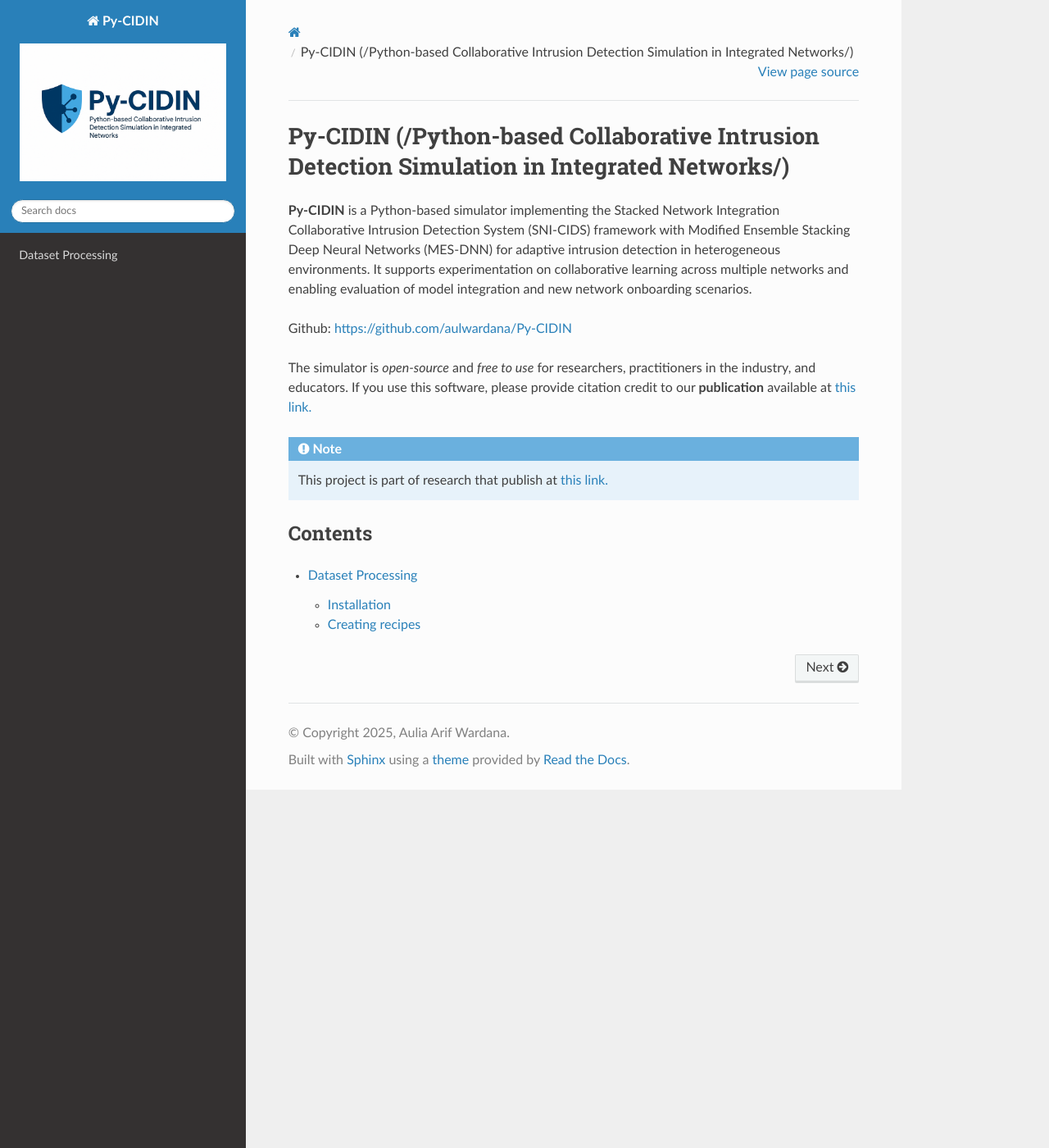
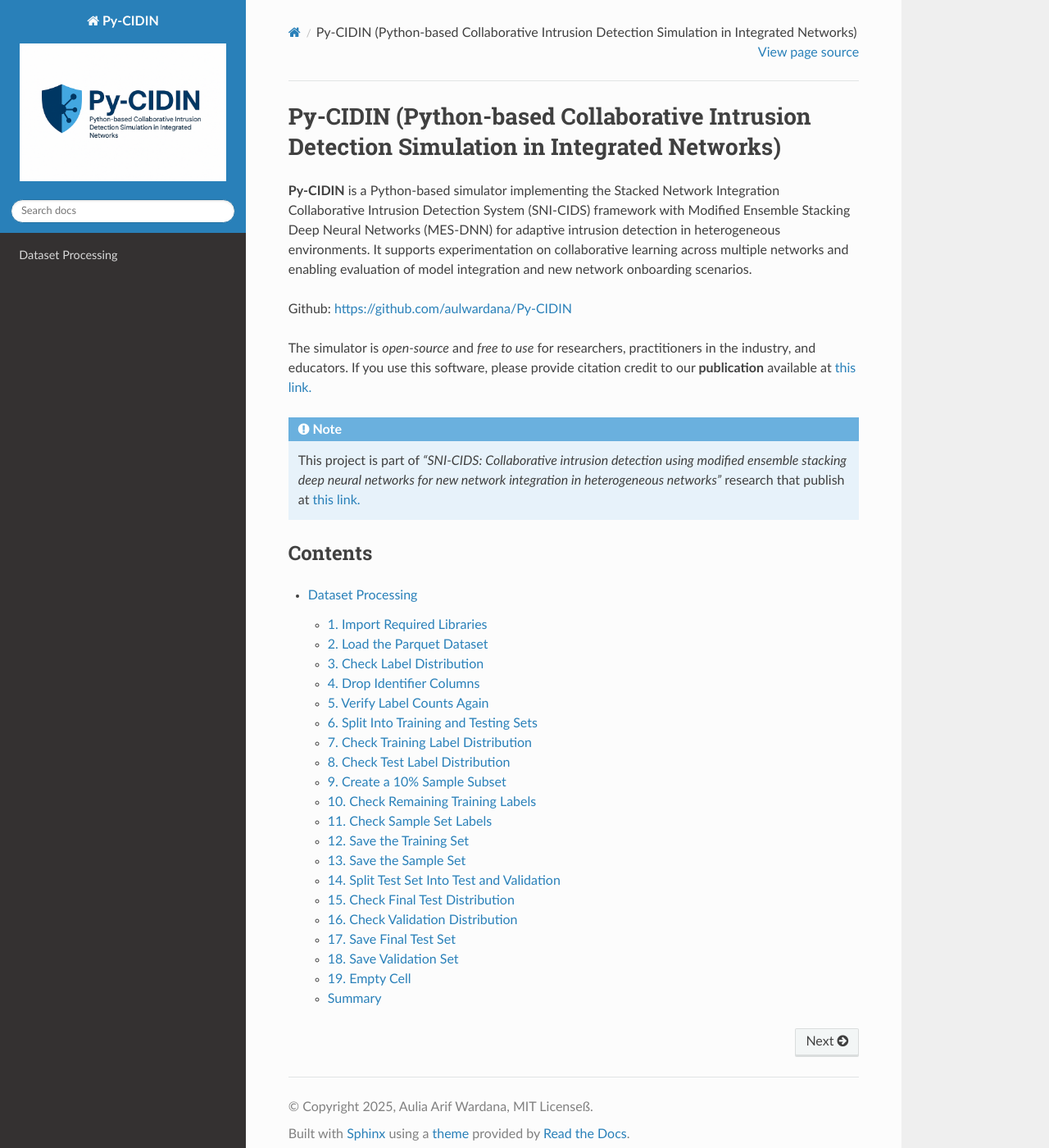
Before and after one commit to aulwardana/py-cidin-doc, a Sphinx documentation site: the page built from docs/source/index.rst, in a window 1280 px wide and 1400 px high. Shown: the whole window at 82% size. Built offline with Sphinx 7.4.7 and the Read the Docs theme 3.1.0, drawn with Linux system fonts in a browser that asks for light colours.

Commit message:
add final for main and some info of dataset page

```diff
--- a/docs/source/conf.py
+++ b/docs/source/conf.py
@@ -3,7 +3,7 @@
 # -- Project information
 
 project = 'Py-CIDIN'
-copyright = '2025, Aulia Arif Wardana'
+copyright = '2025, Aulia Arif Wardana, MIT Licenseß'
 author = 'Aulia Arif Wardana'
 
 release = '0.1'
--- a/docs/source/dataset.rst
+++ b/docs/source/dataset.rst
@@ -1,33 +1,249 @@
 Dataset Processing
 =====
 
-.. _installation:
+This document explains, line by line, the entire data preparation workflow for all other NF datasets.
 
-Installation
-------------
+- NF-UNSW-NB15-v2
+- NF-UQ-NIDS-v2
+- NF-ToN-IoT-v2
+- NF-CSE-CIC-IDS2018-v2
+- NF-BoT-IoT-v2
 
-To use Lumache, first install it using pip:
+Only the input file changes.
 
-.. code-block:: console
+---
 
-   (.venv) $ pip install lumache
+1. Import Required Libraries
+----------------------------
 
-Creating recipes
-----------------
+.. code-block:: python
 
-To retrieve a list of random ingredients,
-you can use the ``lumache.get_random_ingredients()`` function:
+   import pandas as pd
+   import numpy as np
+   from sklearn.model_selection import train_test_split
 
-.. autofunction:: lumache.get_random_ingredients
+- ``pandas`` handles loading and manipulating NF dataset files.
+- ``numpy`` provides numerical utilities.
+- ``train_test_split`` is used to create dataset splits.
 
-The ``kind`` parameter should be either ``"meat"``, ``"fish"``,
-or ``"veggies"``. Otherwise, :py:func:`lumache.get_random_ingredients`
-will raise an exception.
+---
 
-.. autoexception:: lumache.InvalidKindError
+2. Load the Parquet Dataset
+---------------------------
 
-For example:
+.. code-block:: python
 
->>> import lumache
->>> lumache.get_random_ingredients()
-['shells', 'gorgonzola', 'parsley']
+   df = pd.read_parquet(
+       '/path/to/NF-UNSW-NB15-V2.parquet',
+       engine='pyarrow'
+   )
+
+   df.info()
+
+- Loads the dataset using the efficient PyArrow engine.
+- ``df.info()`` prints row count, columns, datatypes, and memory usage.
+
+Replace the filename with the correct dataset for other NF variants.
+
+---
+
+3. Check Label Distribution
+---------------------------
+
+.. code-block:: python
+
+   df['Label'].value_counts()
+
+- Shows how many benign and attack samples exist.
+- Confirms dataset balance and that the label column is intact.
+
+---
+
+4. Drop Identifier Columns
+--------------------------
+
+.. code-block:: python
+
+   df = df.drop(df.columns[[0, 1, 42]], axis=1)
+
+- Removes non-feature or metadata columns that are not used in modeling.
+- These typically include index values, timestamps, or flow identifiers.
+
+---
+
+5. Verify Label Counts Again
+----------------------------
+
+.. code-block:: python
+
+   df['Label'].value_counts()
+
+- Ensures labels were not altered by the column removal process.
+
+---
+
+6. Split Into Training and Testing Sets
+---------------------------------------
+
+.. code-block:: python
+
+   train, test = train_test_split(df, test_size=0.3, random_state=100)
+
+- Splits dataset into:
+  - 70% training
+  - 30% testing
+- ``random_state`` ensures reproducibility.
+
+This structure is used for all NF datasets.
+
+---
+
+7. Check Training Label Distribution
+------------------------------------
+
+.. code-block:: python
+
+   train['Label'].value_counts()
+
+- Confirms class balance in the training subset.
+
+---
+
+8. Check Test Label Distribution
+--------------------------------
+
+.. code-block:: python
+
+   test['Label'].value_counts()
+
+- Ensures test set is representative.
+
+---
+
+9. Create a 10% Sample Subset
+-----------------------------
+
+.. code-block:: python
+
+   train, sample = train_test_split(train, test_size=0.1, random_state=100)
+
+- Generates a smaller dataset useful for fast prototyping or resource-limited experiments.
+
+---
+
+10. Check Remaining Training Labels
+-----------------------------------
+
+.. code-block:: python
+
+   train['Label'].value_counts()
+
+- Confirms class balance in the reduced training set.
+
+---
+
+11. Check Sample Set Labels
+---------------------------
+
+.. code-block:: python
+
+   sample['Label'].value_counts()
+
+- Ensures the 10% sample maintains representative class distribution.
+
+---
+
+12. Save the Training Set
+-------------------------
+
+.. code-block:: python
+
+   train.to_parquet("./NF-UNSW-NB15-V2_train.parquet")
+
+- Saves processed training data to a new Parquet file.
+
+---
+
+13. Save the Sample Set
+-----------------------
+
+.. code-block:: python
+
+   sample.to_parquet("./NF-UNSW-NB15-V2_sample.parquet")
+
+- Stores the small sample subset for quick experiments.
+
+---
+
+14. Split Test Set Into Test and Validation
+-------------------------------------------
+
+.. code-block:: python
+
+   test, valid = train_test_split(test, test_size=0.1, random_state=100)
+
+- Creates:
+  - Final test set (90% of original test)
+  - Validation set (10% of original test)
+- Validation is used for tuning and model selection.
+
+---
+
+15. Check Final Test Distribution
+---------------------------------
+
+.. code-block:: python
+
+   test['Label'].value_counts()
+
+---
+
+16. Check Validation Distribution
+---------------------------------
+
+.. code-block:: python
+
+   valid['Label'].value_counts()
+
+---
+
+17. Save Final Test Set
+-----------------------
+
+.. code-block:: python
+
+   test.to_parquet("./NF-UNSW-NB15-V2_test.parquet")
+
+---
+
+18. Save Validation Set
+-----------------------
+
+.. code-block:: python
+
+   valid.to_parquet("./NF-UNSW-NB15-V2_valid.parquet")
+
+---
+
+19. Empty Cell
+--------------
+
+.. code-block:: python
+
+   # (empty)
+
+- No operations performed.
+
+---
+
+Summary
+-------
+
+The full processing workflow includes:
+
+1. Loading Parquet dataset
+2. Inspecting structure and cleaning features
+3. Creating training, testing, validation, and sample splits
+4. Saving all processed files
+
+This exact workflow applies to all NF-family datasets, with only the file path adjusted.
--- a/docs/source/index.rst
+++ b/docs/source/index.rst
@@ -1,4 +1,4 @@
-Py-CIDIN (/Python-based Collaborative Intrusion Detection Simulation in Integrated Networks/)
+Py-CIDIN (Python-based Collaborative Intrusion Detection Simulation in Integrated Networks)
 ===================================
 
 **Py-CIDIN** is a Python-based simulator implementing the Stacked Network Integration Collaborative Intrusion Detection System (SNI-CIDS) framework with Modified Ensemble Stacking Deep Neural Networks (MES-DNN) for adaptive intrusion detection in heterogeneous environments. It supports experimentation on collaborative learning across multiple networks and enabling evaluation of model integration and new network onboarding scenarios.
@@ -10,7 +10,7 @@
 
 .. note::
 
-   This project is part of research that publish at `this link. <https://doi.org/10.1016/j.future.2025.108252>`_
+   This project is part of *"SNI-CIDS: Collaborative intrusion detection using modified ensemble stacking deep neural networks for new network integration in heterogeneous networks"* research that publish at `this link. <https://doi.org/10.1016/j.future.2025.108252>`_
 
 Contents
 --------
```
